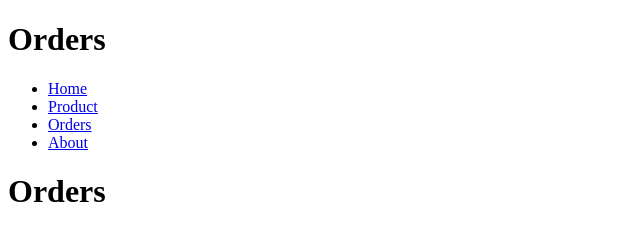
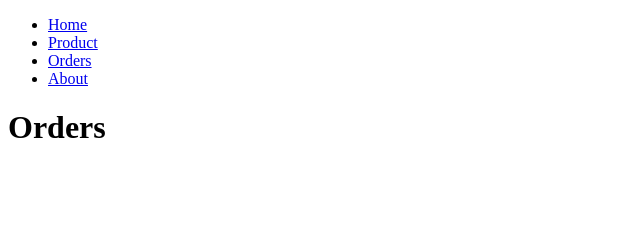
Before and after one commit to MoDoHuN/MoDoHuN.github.io, a plain HTML site: page pages/orders.html in a window 1280 px wide. Shown: the whole page, without its empty margins (0-640 px from the left). Drawn offline with Linux system fonts and the light colour scheme.

Commit message:
Orders page modified

```diff
--- a/pages/orders.html
+++ b/pages/orders.html
@@ -7,8 +7,7 @@
     <title>Document</title>
 </head>
 <body>
-    <h1>Orders</h1>
-    <ul>
+       <ul>
         <li>
             <a href="/">Home</a>
         </li>
```
